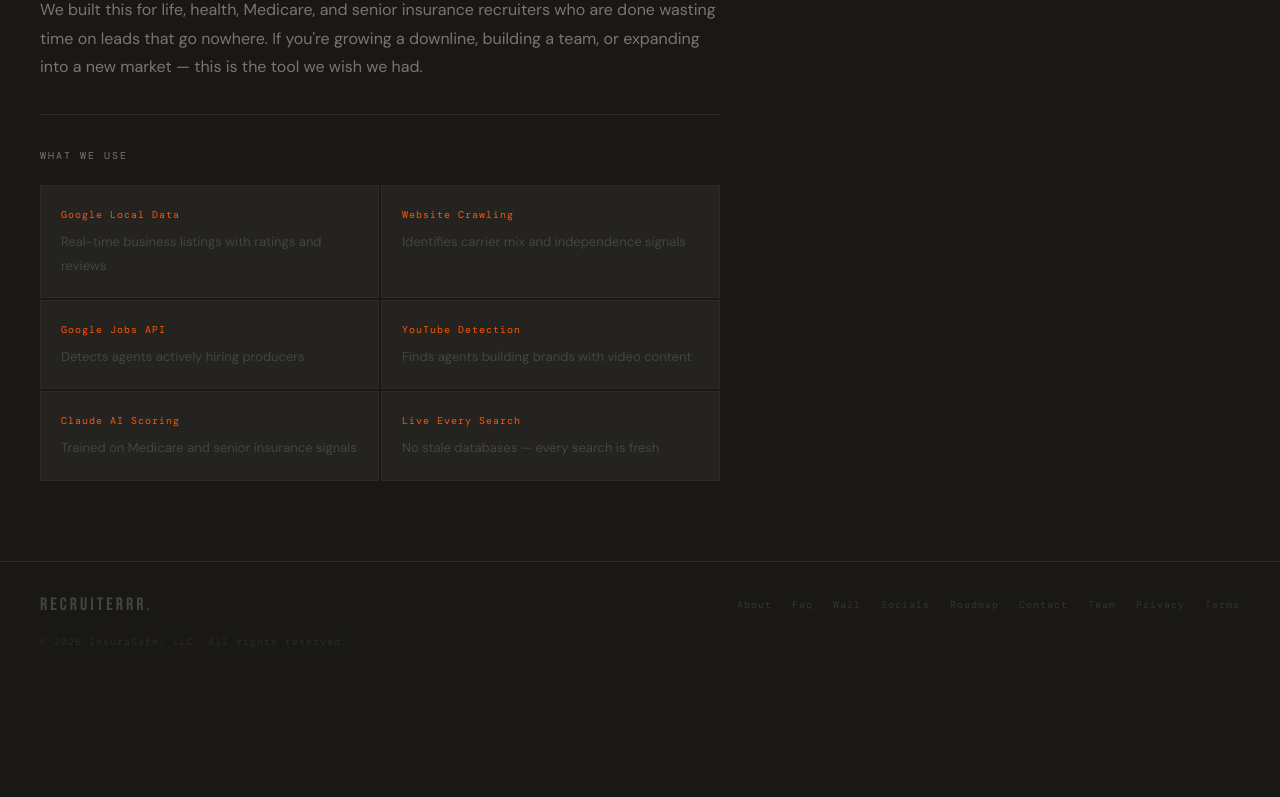
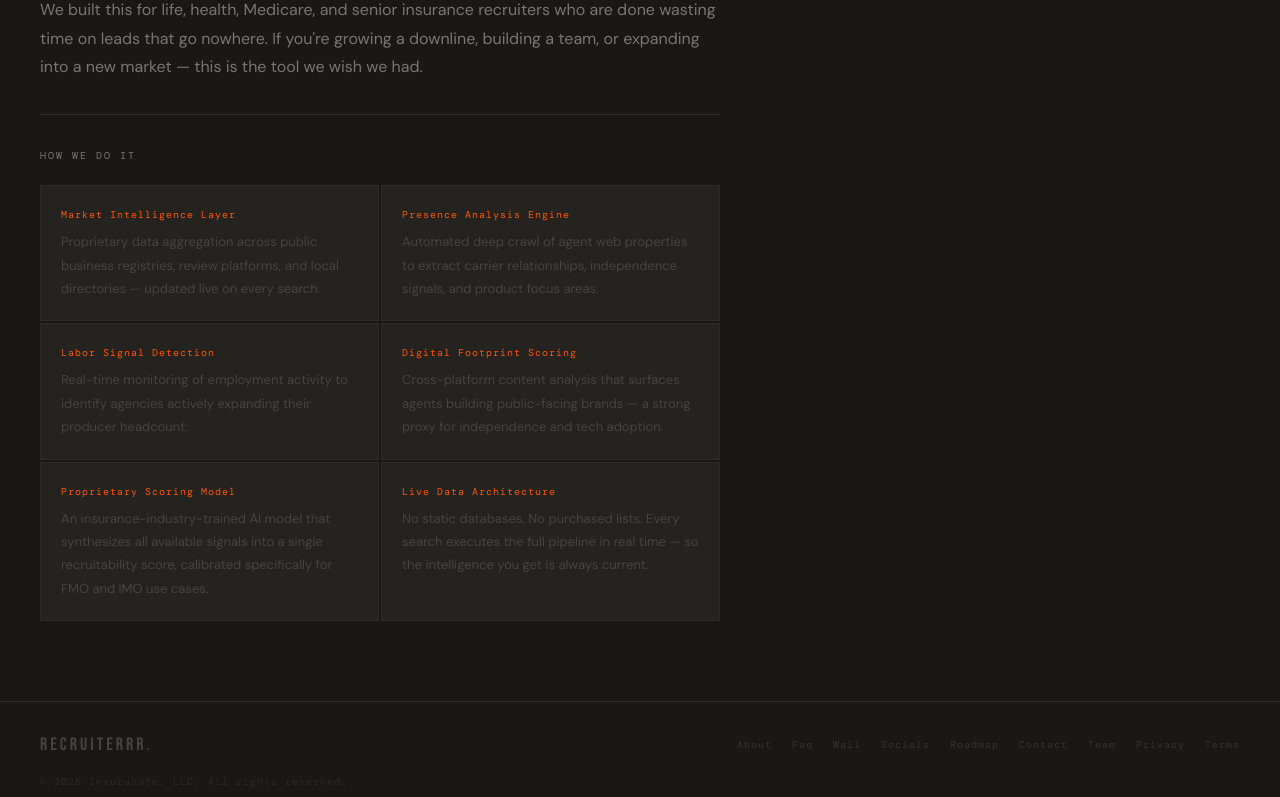
Before and after one commit to SavageTechnologies/recruiterrr, a Next.js app: page /about in a window 1280 px wide. Shown: the part 727-1524 px from the top of the page. Before the commit the page ends 1407 px from the top, so only its background shows below. Built offline with nearby package versions, Linux system fonts and the light colour scheme.

Commit message:
fix about page

```diff
--- a/app/about/page.tsx
+++ b/app/about/page.tsx
@@ -28,15 +28,15 @@ export default function AboutPage() {
           </p>
 
           <div style={{ borderTop: '1px solid var(--border)', paddingTop: 32 }}>
-            <div style={{ fontFamily: "'DM Mono', monospace", fontSize: 10, color: 'var(--muted)', letterSpacing: 2, textTransform: 'uppercase', marginBottom: 20 }}>What We Use</div>
+            <div style={{ fontFamily: "'DM Mono', monospace", fontSize: 10, color: 'var(--muted)', letterSpacing: 2, textTransform: 'uppercase', marginBottom: 20 }}>How We Do It</div>
             <div style={{ display: 'grid', gridTemplateColumns: 'repeat(2, 1fr)', gap: 2 }}>
               {[
-                ['Google Local Data', 'Real-time business listings with ratings and reviews'],
-                ['Website Crawling', 'Identifies carrier mix and independence signals'],
-                ['Google Jobs API', 'Detects agents actively hiring producers'],
-                ['YouTube Detection', 'Finds agents building brands with video content'],
-                ['Claude AI Scoring', 'Trained on Medicare and senior insurance signals'],
-                ['Live Every Search', 'No stale databases — every search is fresh'],
+                ['Market Intelligence Layer', 'Proprietary data aggregation across public business registries, review platforms, and local directories — updated live on every search.'],
+                ['Presence Analysis Engine', 'Automated deep crawl of agent web properties to extract carrier relationships, independence signals, and product focus areas.'],
+                ['Labor Signal Detection', 'Real-time monitoring of employment activity to identify agencies actively expanding their producer headcount.'],
+                ['Digital Footprint Scoring', 'Cross-platform content analysis that surfaces agents building public-facing brands — a strong proxy for independence and tech adoption.'],
+                ['Proprietary Scoring Model', 'An insurance-industry-trained AI model that synthesizes all available signals into a single recruitability score, calibrated specifically for FMO and IMO use cases.'],
+                ['Live Data Architecture', 'No static databases. No purchased lists. Every search executes the full pipeline in real time — so the intelligence you get is always current.'],
               ].map(([title, desc]) => (
                 <div key={title} style={{ background: 'var(--card)', border: '1px solid var(--border)', padding: '20px' }}>
                   <div style={{ fontFamily: "'DM Mono', monospace", fontSize: 10, color: 'var(--orange)', letterSpacing: 1, marginBottom: 6 }}>{title}</div>
```
